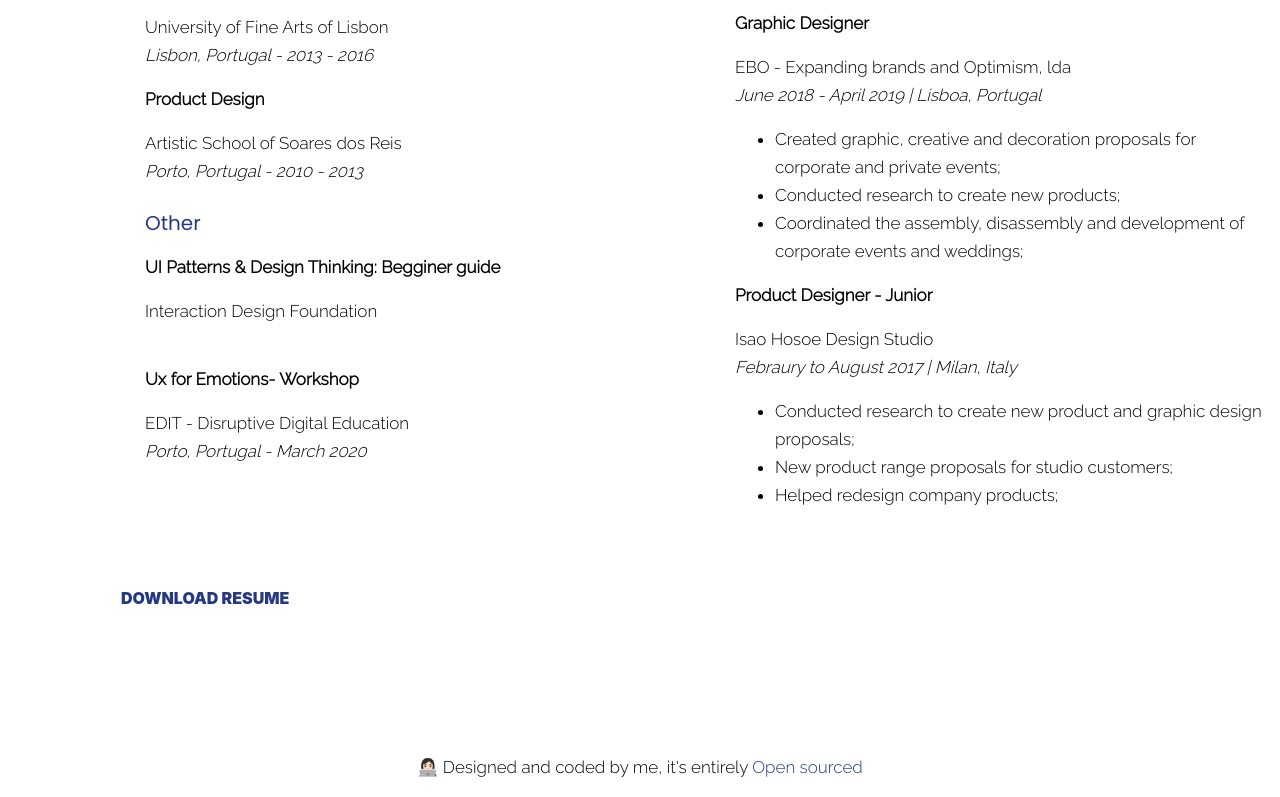
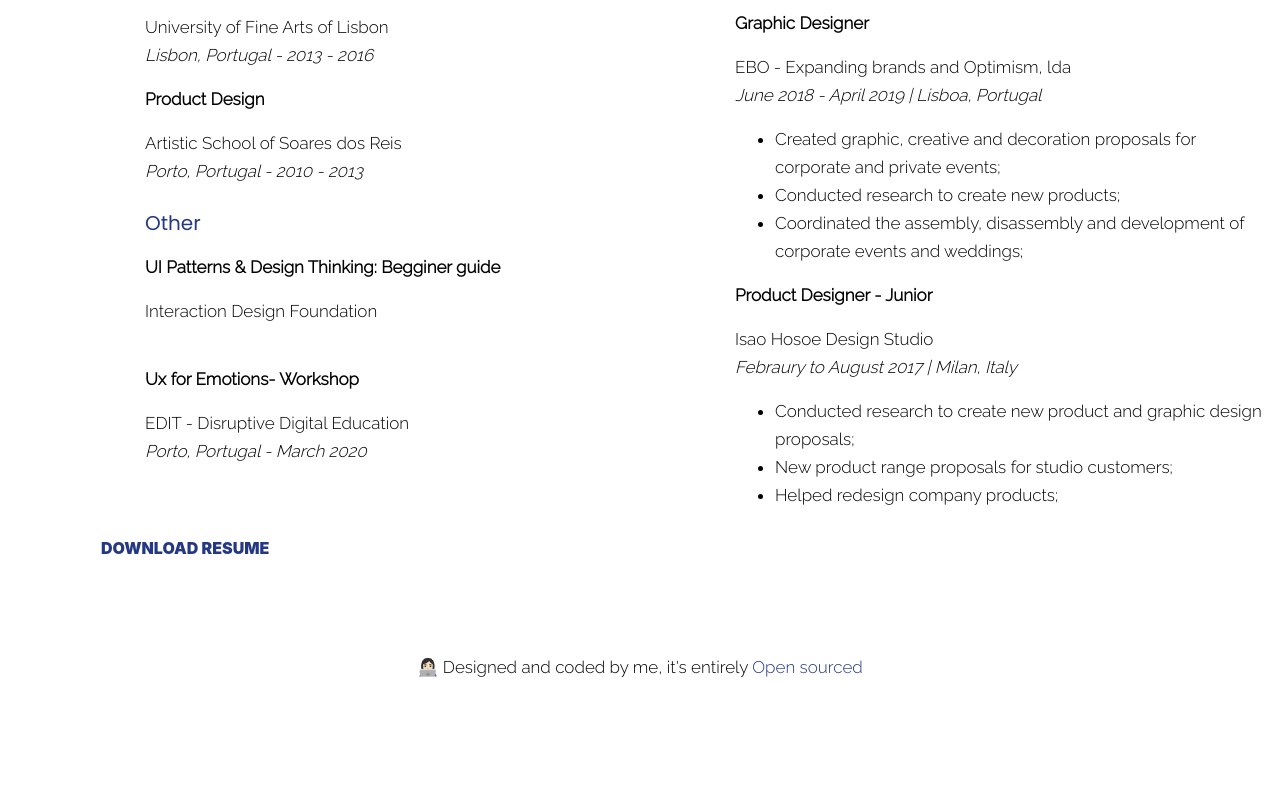
Before and after one commit to Matilde-design/UX-UI-Portfolio, a plain HTML site: page resume.html in a window 1280 px wide. Shown: the part 537-1334 px from the top of the page. After the commit the page ends 1234 px from the top, so only its background shows below. Drawn offline with nearby package versions, Linux system fonts and the light colour scheme.

Commit message:
new pdf file

```diff
--- a/SRC/STYLE.CSS
+++ b/SRC/STYLE.CSS
@@ -75,5 +75,6 @@ a:hover {text-decoration: none;}
     left: 80px;
 
   }
-  .space { margin: 50px;
+  .space {
+    margin: 50px;
   text-align: center;}
--- a/resume.html
+++ b/resume.html
@@ -10,7 +10,8 @@
     <link href="https://fonts.googleapis.com/css2?family=Raleway:wght@300&display=swap" rel="stylesheet">
 <style>
   footer {position: relative;}
-
+  .button { display: block;
+margin: 0 auto;}
 </style>
   </head>
 <body>
@@ -60,6 +61,7 @@
      <p><strong>Ux for Emotions- Workshop</strong></p>
      <p>EDIT - Disruptive Digital Education<br/>
        <i>Porto, Portugal - March 2020</i></p>
+
        </div>
       <div class="col-6 experience-wrapper">
         <h5>Experience</h5>
@@ -93,11 +95,11 @@
     </div>
     </div>
 
-    <div class="row">
-      <div class="space">
+    <div class="row button">
+      <div class="col-lg-12">
       <button> <a href="PDF/Resume_MatildeMaiapdf.pdf" target="blank_"><STRONG>DOWNLOAD RESUME</STRONG></a> </button>
-    </div>
   </div>
+</div>
   </div>
   <br/><br/>
   <br/>
```
Also changed, not shown: work.html (+1 -1 lines).
